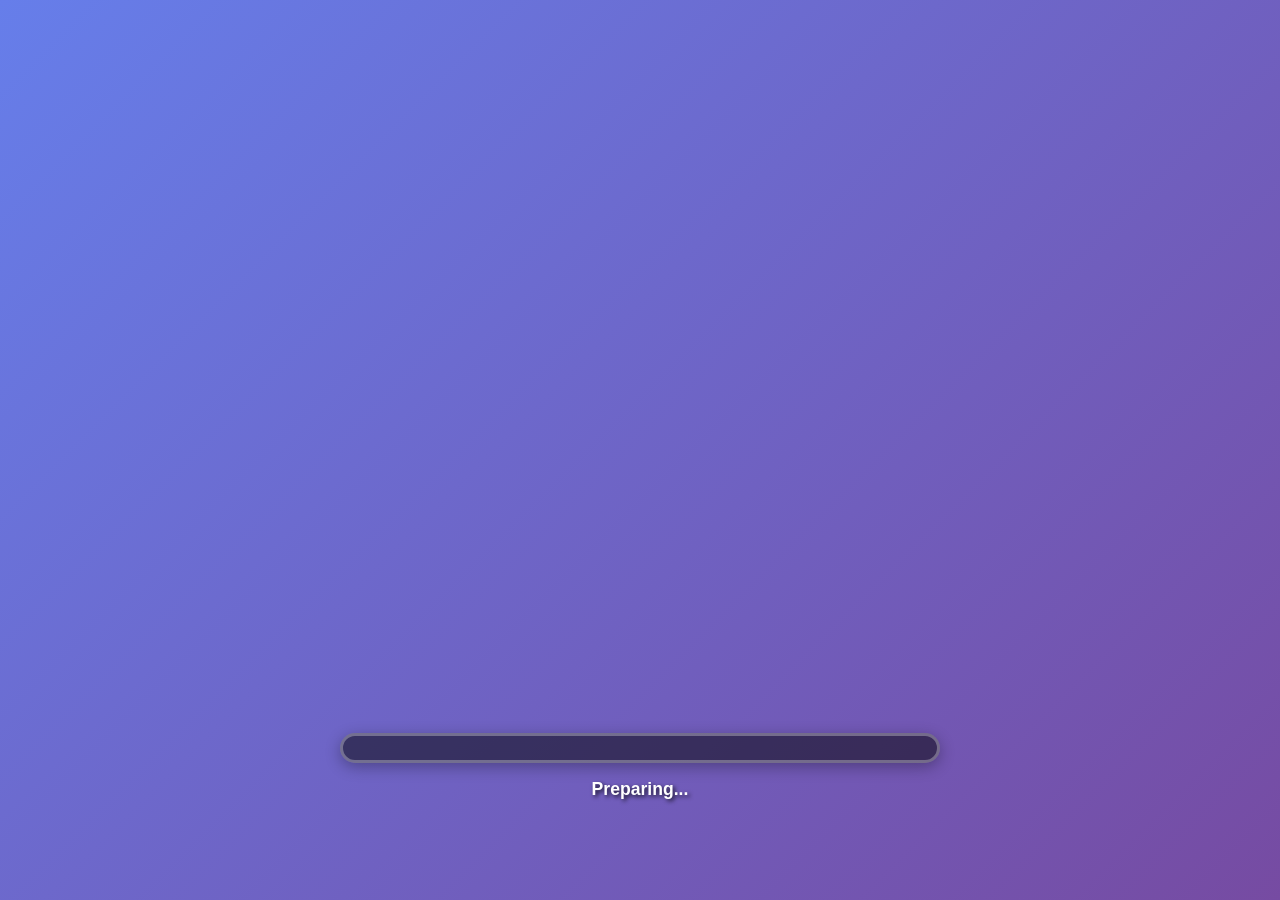
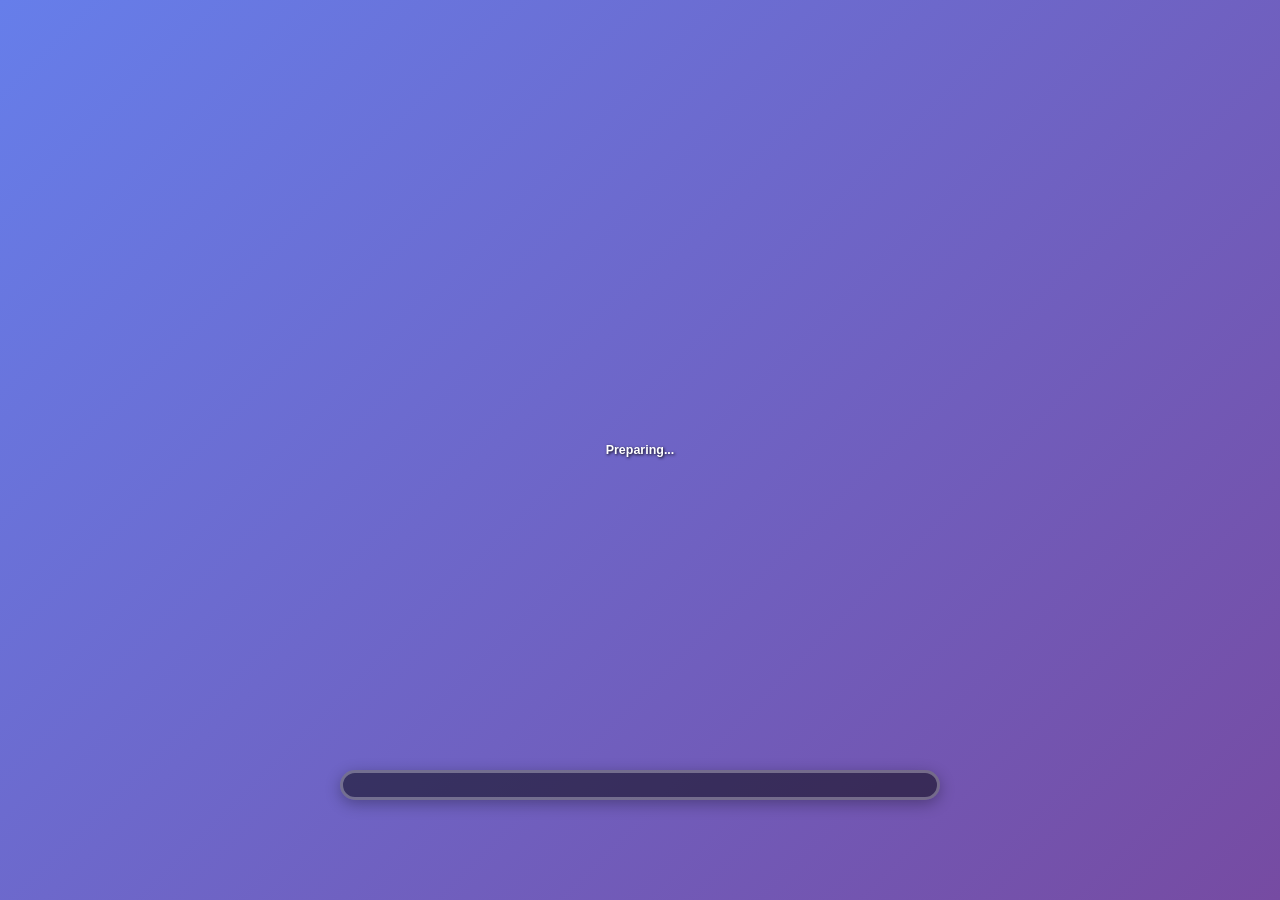

Move loading text inside progress bar, shorten long loading message

--- a/css/styles.css
+++ b/css/styles.css
@@ -77,6 +77,7 @@ body {
   border: 3px solid rgba(255, 255, 255, 0.3);
   overflow: hidden;
   box-shadow: 0 4px 15px rgba(0, 0, 0, 0.3);
+  position: relative;
 }
 
 .loading-progress-fill {
@@ -91,12 +92,18 @@ body {
 }
 
 .loading-progress-text {
-  text-align: center;
-  font-size: 1.1rem;
-  font-weight: 600;
+  position: absolute;
+  inset: 0;
+  display: flex;
+  align-items: center;
+  justify-content: center;
+  z-index: 1;
+  font-size: 0.78rem;
+  font-weight: 700;
   color: white;
-  text-shadow: 2px 2px 4px rgba(0, 0, 0, 0.8);
-  margin: 0;
+  text-shadow: 1px 1px 3px rgba(0, 0, 0, 0.9);
+  white-space: nowrap;
+  pointer-events: none;
 }
 
 @keyframes shimmer {
